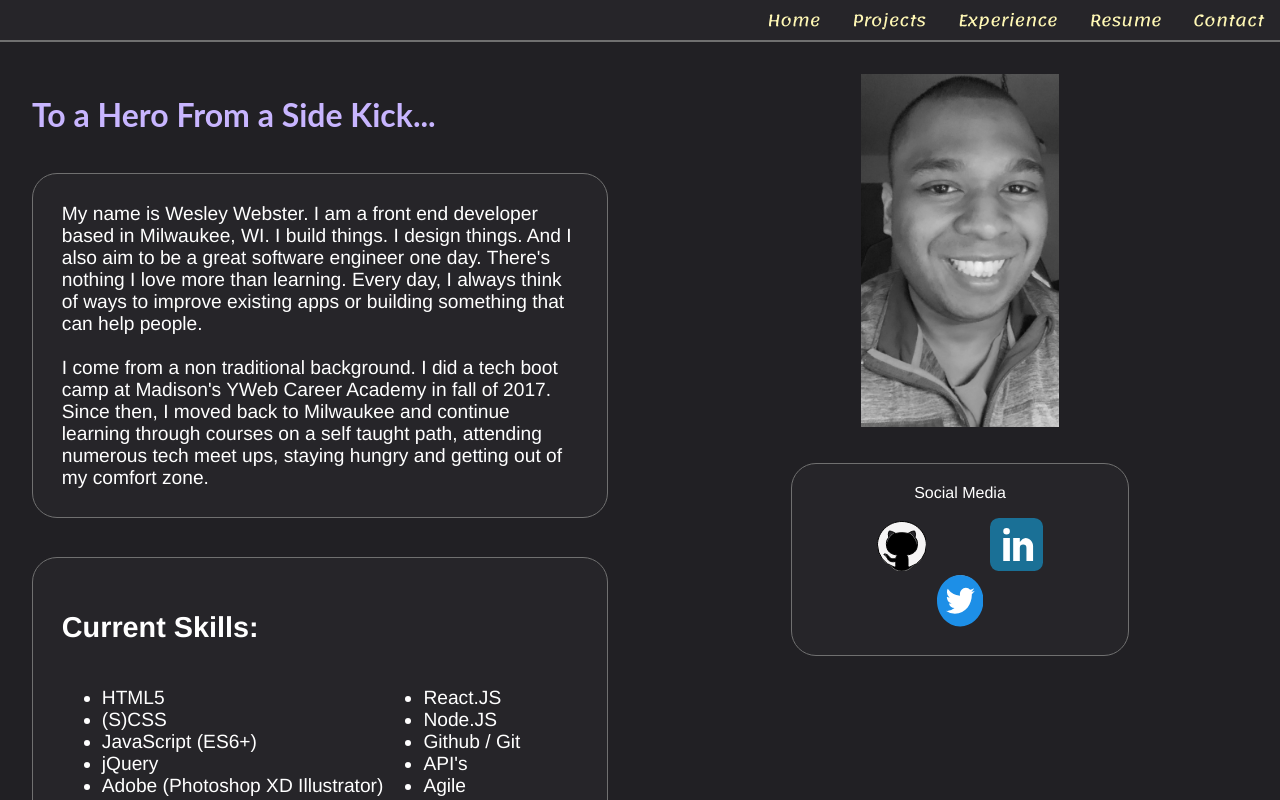
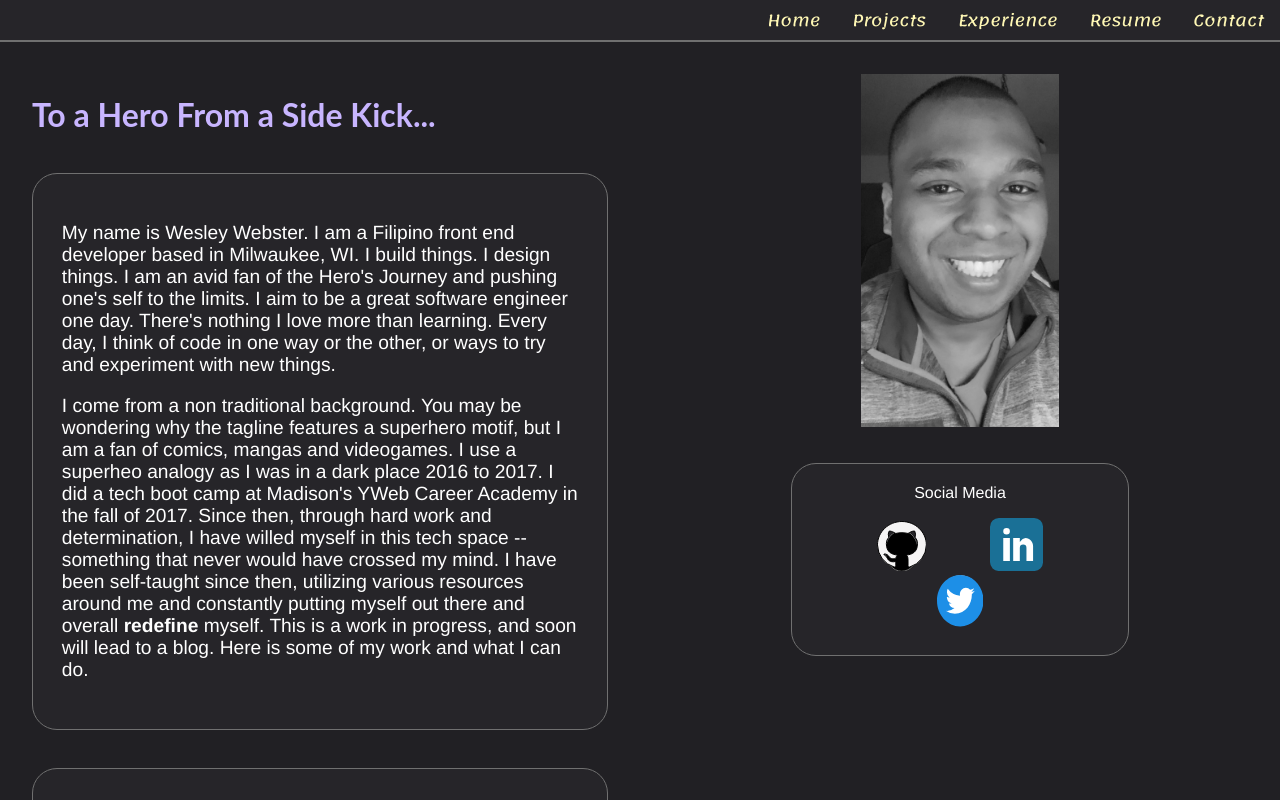
Before and after one commit to WesloTheWeb/my-portfolio, a React (Create React App) app: page / in a window 1280 px wide. Shown: the top 800 px of the page. Built offline with nearby package versions, Linux system fonts and the light colour scheme.

Commit message:
Updated Bio
added more of my style

```diff
--- a/src/components/Intro/Bio/Bio.js
+++ b/src/components/Intro/Bio/Bio.js
@@ -7,13 +7,20 @@ const bio = (props) => {
         <div>
             <SectionIntroduction>To a Hero From a Side Kick...</SectionIntroduction>
             <Textbox>
-                My name is Wesley Webster. I am a front end developer based in Milwaukee, WI. I build things. I design things.
-                And I also aim to be a great software engineer one day. There's nothing I love more than learning. Every day,
-                I always think of ways to improve existing apps or building something that can help people.<br /> <br />
-
-                I come from a non traditional background. I did a tech boot camp at Madison's YWeb Career Academy in fall of 2017.
-                Since then, I moved back to Milwaukee and continue learning through courses on a self taught path, attending numerous
-                tech meet ups, staying hungry and getting out of my comfort zone.
+                <p>
+                My name is Wesley Webster. I am a Filipino front end developer based in Milwaukee, WI. I build things. I design things.
+                I am an avid fan of the Hero's Journey and pushing one's self to the limits. I aim to be a great software engineer
+                one day. There's nothing I love more than learning. Every day, I think of code in one way or the other, or ways to
+                try and experiment with new things.
+                </p>
+                <p>
+                I come from a non traditional background. You may be wondering why the tagline features a superhero motif, but I
+                am a fan of comics, mangas and videogames. I use a superheo analogy as I was in a dark place 2016 to 2017. I did
+                a tech boot camp at Madison's YWeb Career Academy in the fall of 2017. Since then, through hard work and determination,
+                I have willed myself in this tech space -- something that never would have crossed my mind. I have been self-taught
+                since then, utilizing various resources around me and constantly putting myself out there and overall <b>redefine</b> myself.
+                This is a work in progress, and soon will lead to a blog. Here is some of my work and what I can do.
+                </p>
             </Textbox>
             <Textbox>
             <h2>Current Skills:</h2>
```
